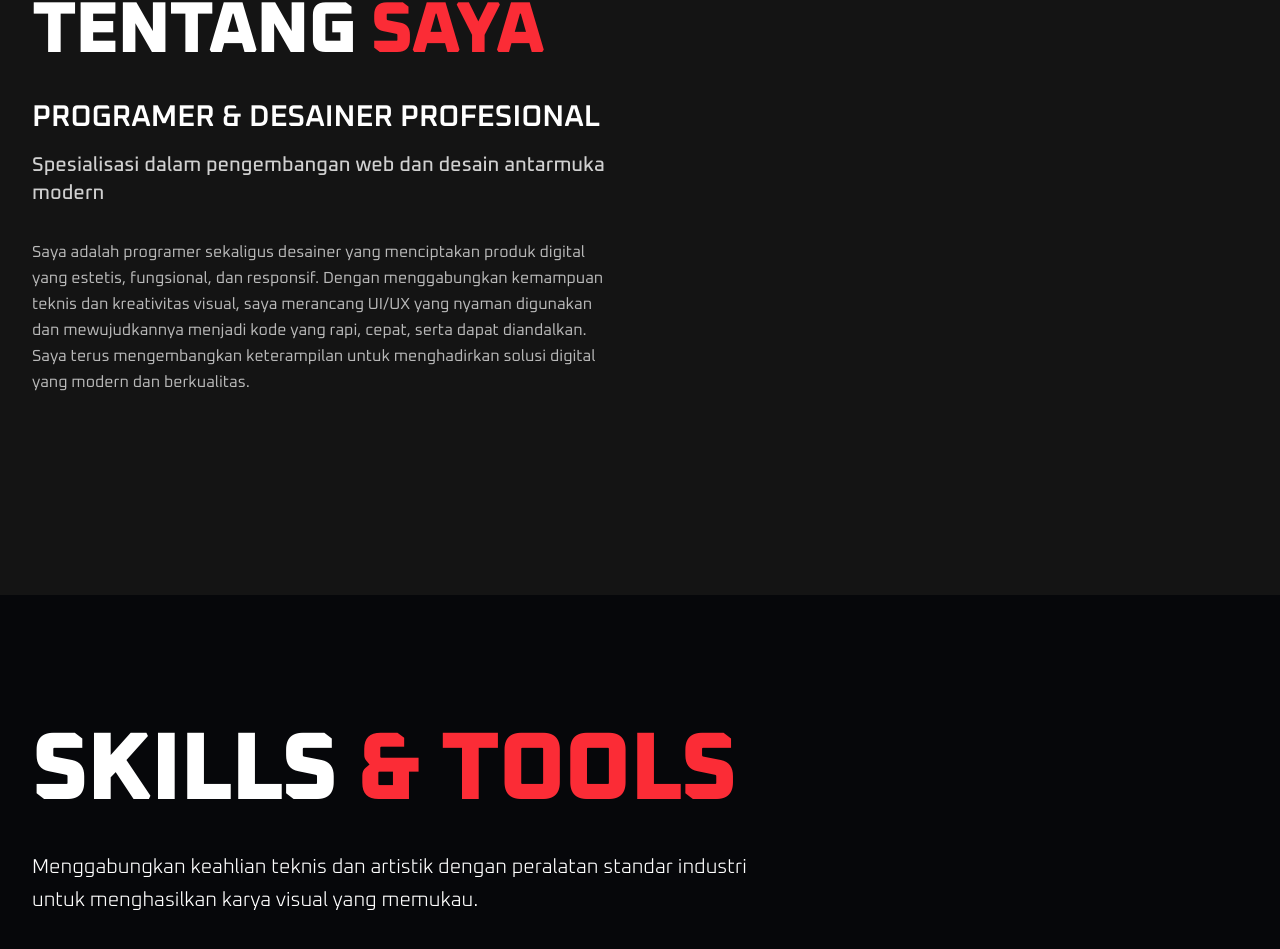
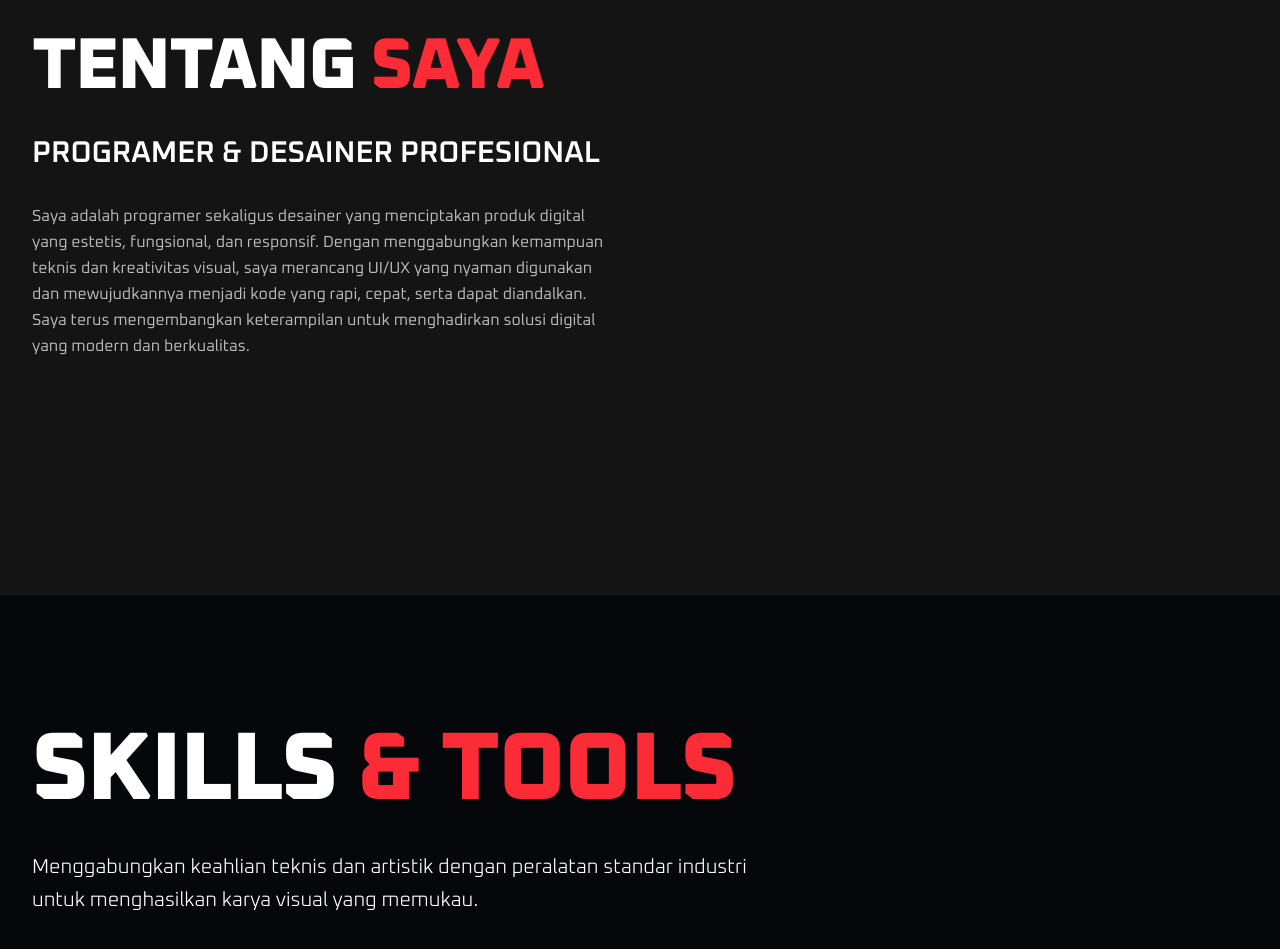
Before and after one commit to DanuZen/portofolio_web, a React (Vite) app: page / in a window 1280 px wide. Shown: the part 1005-1954 px from the top of the page. Built offline with nearby package versions, Linux system fonts and the light colour scheme; the HTML template or start-up script is replaced by a standard one.

Commit message:
Visual edit in Lovable
Edited UI in Lovable

```diff
--- a/src/pages/Home.tsx
+++ b/src/pages/Home.tsx
@@ -161,9 +161,7 @@ export default function Home() {
                       PROGRAMER & DESAINER PROFESIONAL
                     </h3>
 
-                    <p className="text-lg md:text-xl font-medium text-white/80">
-                      Spesialisasi dalam pengembangan web dan desain antarmuka modern
-                    </p>
+
 
                     <div className="text-base leading-relaxed pt-4 text-white/70">
                       <p>
```
